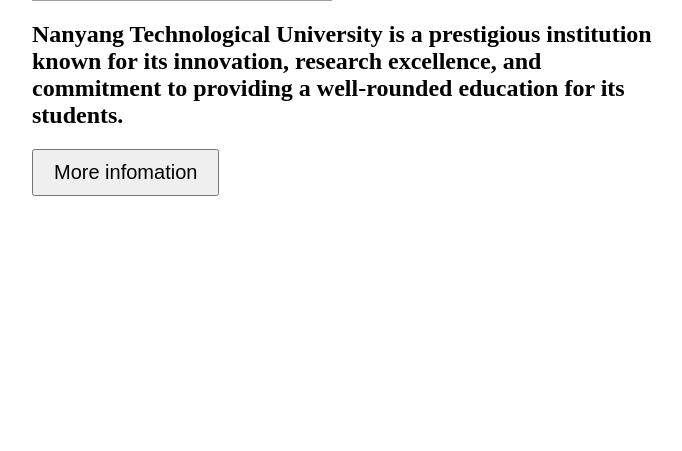
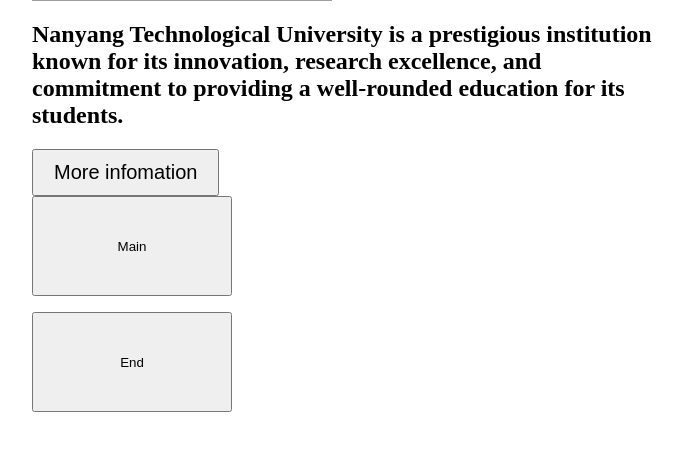
Before and after one commit to skywalker1123/zhenhong-He, a Flask app: page /about_NTU in a window 1280 px wide. Shown: the part 265-716 px from the top of the page, without its empty margins (292-974 px from the left). Run offline with Flask 3, Linux system fonts and the light colour scheme; grey boxes are pictures that could not be loaded.

Commit message:
Update about_NTU.html

```diff
--- a/templates/about_NTU.html
+++ b/templates/about_NTU.html
@@ -11,4 +11,10 @@
       width="300" height="200"></p>
   <h2>Nanyang Technological University is a prestigious institution known for its innovation, research excellence, and commitment to providing a well-rounded education for its students.</h2>
   <button onclick="window.location.href = 'https://www.ntu.edu.sg';"style="font-size: 20px; padding: 10px 20px;">More infomation</button>
+  <form action="/main" method="post">
+        <input type = "submit" value="Main" style="width:200px;height:100px;">
+  </form>
+  <form action="/end" method="post">
+    <input type = "submit" value="End" style="width:200px;height:100px;">
+  </form>
 </div>
```
